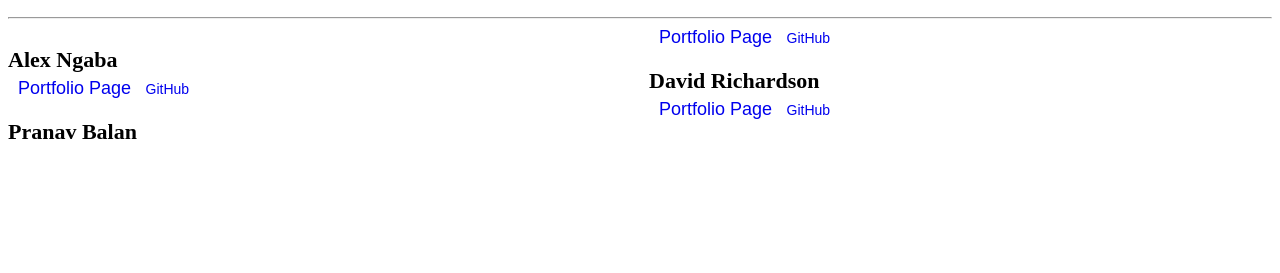
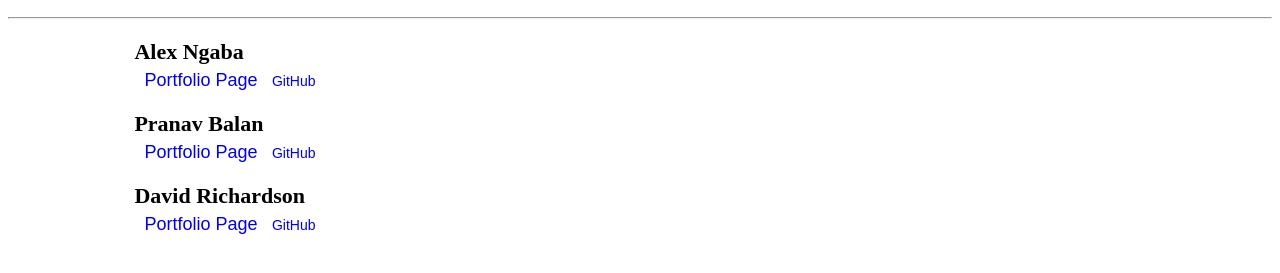
Before and after one commit to KenzieAcademy/nextech2018, a plain HTML site: page index.html in a window 1280 px wide. Shown: the part 211-484 px from the top of the page. Drawn offline with Linux system fonts and the light colour scheme.

Commit message:
Updated index.html

```diff
--- a/index.html
+++ b/index.html
@@ -30,7 +30,9 @@
         }
         #list {
             font-size: 18px;
-            column-count: 2;
+            width:80%;
+            margin:0 auto;
+
         }
         #list a {
             margin-left: 10px;
@@ -59,9 +61,11 @@
         <h2>Alex Ngaba</h2>
         <a href="https://alexlegrd.github.io/alexportfolio/">Portfolio Page</a>
         <a class="github" href="https://github.com/alexlegrd">GitHub</a>
+
         <h2>Pranav Balan</h2>
         <a href="https://p3balan.github.io/MyPortfolioHome/">Portfolio Page</a>
         <a class="github" href="https://github.com/p3balan">GitHub</a>
+
         <h2>David Richardson</h2>
         <a href="https://davidrichardson2019.github.io/">Portfolio Page</a>
         <a class="github" href="https://github.com/davidrichardson2019">GitHub</a>
```
